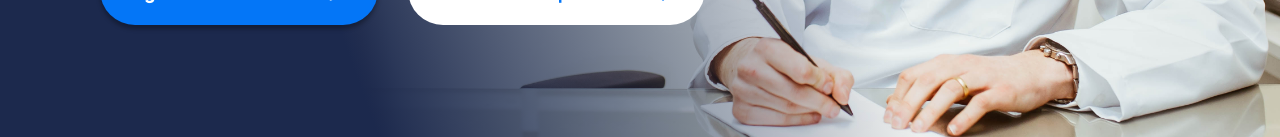
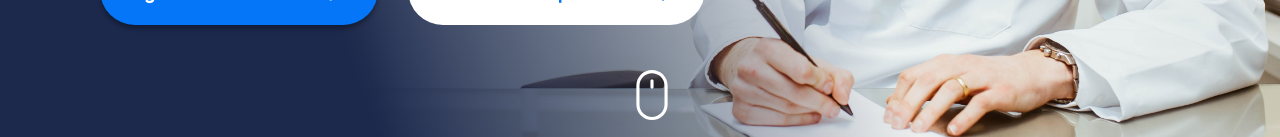
Before and after one commit to agencia-zopa/jefferson-website, a Next.js app: page / in a window 1280 px wide. Shown: the part 815-952 px from the top of the page. Built offline with nearby package versions, Linux system fonts and the light colour scheme.

Commit message:
chore: minor fixes and mouse icon added

```diff
--- a/src/app/page.module.scss
+++ /dev/null
@@ -1,41 +0,0 @@
-@import url("https://fonts.googleapis.com/css2?family=Inter:wght@100..900&display=swap");
-
-.initialSectionContainer {
-  width: 100%;
-  height: 735px;
-  display: flex;
-  align-items: center;
-  background-image: linear-gradient(70deg, #1c294d 25%, #0000 60%),
-    url("/IMG_2646.jpg");
-  background-size: cover;
-  background-position: center 30%;
-}
-
-.initialSectionContent {
-  width: 780px;
-  margin-left: 100px;
-  height: auto;
-  display: flex;
-  flex-direction: column;
-  gap: 30px;
-}
-
-.doctorName {
-  font-size: 100px;
-  font-weight: 800;
-  color: #ffffff;
-  line-height: 100px;
-}
-
-.doctorBio {
-  font-family: "Inter", sans-serif;
-  font-size: 28px;
-  font-weight: 500;
-  line-height: 45px;
-  color: #ffffff;
-}
-
-.buttons {
-  display: flex;
-  gap: 30px;
-}
--- a/src/app/page.tsx
+++ b/src/app/page.tsx
@@ -1,26 +1,11 @@
-import { ScheduleAppointment } from "@/components/schedule-appointment/schedule-appointment.component";
-import styles from "./page.module.scss";
-import { FrequentlyAskedQuestions } from "@/components/faq/faq.component";
 import { AdressesBar } from "@/components/adresses-bar/adresses-bar.component";
+import { InitialSection } from "@/components/initial-section/initial-section.component";
 
 export default function Home() {
   return (
     <>
       <AdressesBar />
-      <div className={styles.initialSectionContainer}>
-        <div className={styles.initialSectionContent}>
-          <span className={styles.doctorName}>Dr. Jefferson André Bauer</span>
-          <span className={styles.doctorBio}>
-            Otorrinolaringologista com mais de 5 anos de experiência
-            especializado em Otologia Cirúrgica, Otologia Clínica,
-            Otoneurologia.
-          </span>
-          <div className={styles.buttons}>
-            <ScheduleAppointment />
-            <FrequentlyAskedQuestions />
-          </div>
-        </div>
-      </div>
+      <InitialSection />
     </>
   );
 }
--- /dev/null
+++ b/src/components/initial-section/initial-section.component.tsx
@@ -0,0 +1,32 @@
+"use client";
+import { ScheduleAppointment } from "@/components/schedule-appointment/schedule-appointment.component";
+import styles from "./initial-section.module.scss";
+import { FrequentlyAskedQuestions } from "@/components/faq/faq.component";
+import Image from "next/image";
+import mouseIcon from "@public/mouse.svg";
+import { useScrollDetection } from "@/hooks/use-scroll-detection";
+
+export function InitialSection() {
+  const isScrolled = useScrollDetection(100);
+
+  return (
+    <div className={styles.initialSectionContainer}>
+      <div className={styles.initialSectionContent}>
+        <span className={styles.doctorName}>Dr. Jefferson André Bauer</span>
+        <span className={styles.doctorBio}>
+          Otorrinolaringologista com mais de 5 anos de experiência especializado
+          em Otologia Cirúrgica, Otologia Clínica, Otoneurologia.
+        </span>
+        <div className={styles.buttons}>
+          <ScheduleAppointment />
+          <FrequentlyAskedQuestions />
+        </div>
+      </div>
+      <Image
+        src={mouseIcon}
+        alt={"Ícone de mouse"}
+        className={`${styles.mouseIcon} ${isScrolled ? styles.inverted : ""}`}
+      />
+    </div>
+  );
+}
--- /dev/null
+++ b/src/components/initial-section/initial-section.module.scss
@@ -0,0 +1,50 @@
+.initialSectionContainer {
+  width: 100%;
+  height: 735px;
+  display: flex;
+  align-items: center;
+  background-image: linear-gradient(70deg, #1c294d 25%, #0000 60%),
+    url("/IMG_2646.jpg");
+  background-size: cover;
+  background-position: center 30%;
+  position: relative;
+}
+
+.initialSectionContent {
+  width: 780px;
+  margin-left: 100px;
+  height: auto;
+  display: flex;
+  flex-direction: column;
+  gap: 30px;
+}
+
+.doctorName {
+  font-size: 100px;
+  font-weight: 800;
+  color: #ffffff;
+  line-height: 100px;
+}
+
+.doctorBio {
+  font-family: "Inter", sans-serif;
+  font-size: 28px;
+  font-weight: 500;
+  line-height: 45px;
+  color: #ffffff;
+}
+
+.buttons {
+  display: flex;
+  gap: 30px;
+}
+
+.mouseIcon {
+  position: absolute;
+  bottom: 40px;
+  left: 49%;
+}
+
+.inverted {
+  transform: rotate(180deg);
+}
```
Also changed, not shown: public/mouse.svg (added).
